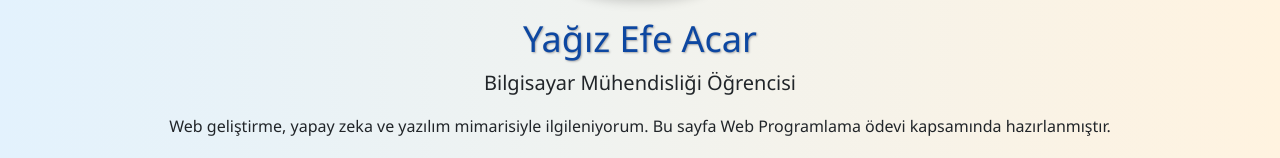
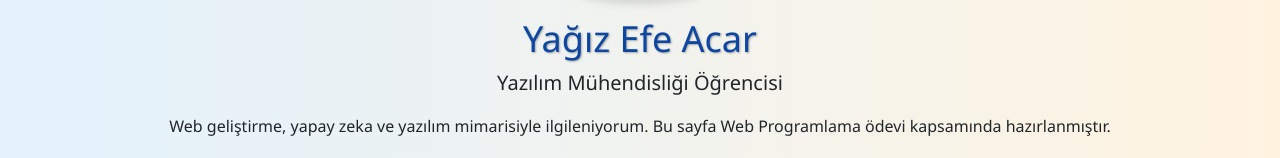
Before and after one commit to ACAR1907/yagizefeacar.github.io, a plain HTML site: page index.html in a window 1280 px wide. Shown: the part 135-293 px from the top of the page. Drawn offline with nearby package versions, Linux system fonts and the light colour scheme.

Commit message:
Add files via upload

```diff
--- a/index.html
+++ b/index.html
@@ -72,7 +72,7 @@
   <div class="container hero">
     <img src="img/profil.jpg" alt="Profil Fotoğrafı">
     <h1>Yağız Efe Acar</h1>
-    <p class="lead">Bilgisayar Mühendisliği Öğrencisi</p>
+    <p class="lead">Yazılım Mühendisliği Öğrencisi</p>
     <p>Web geliştirme, yapay zeka ve yazılım mimarisiyle ilgileniyorum. Bu sayfa Web Programlama ödevi kapsamında hazırlanmıştır.</p>
 
     <div class="mt-4">
```
